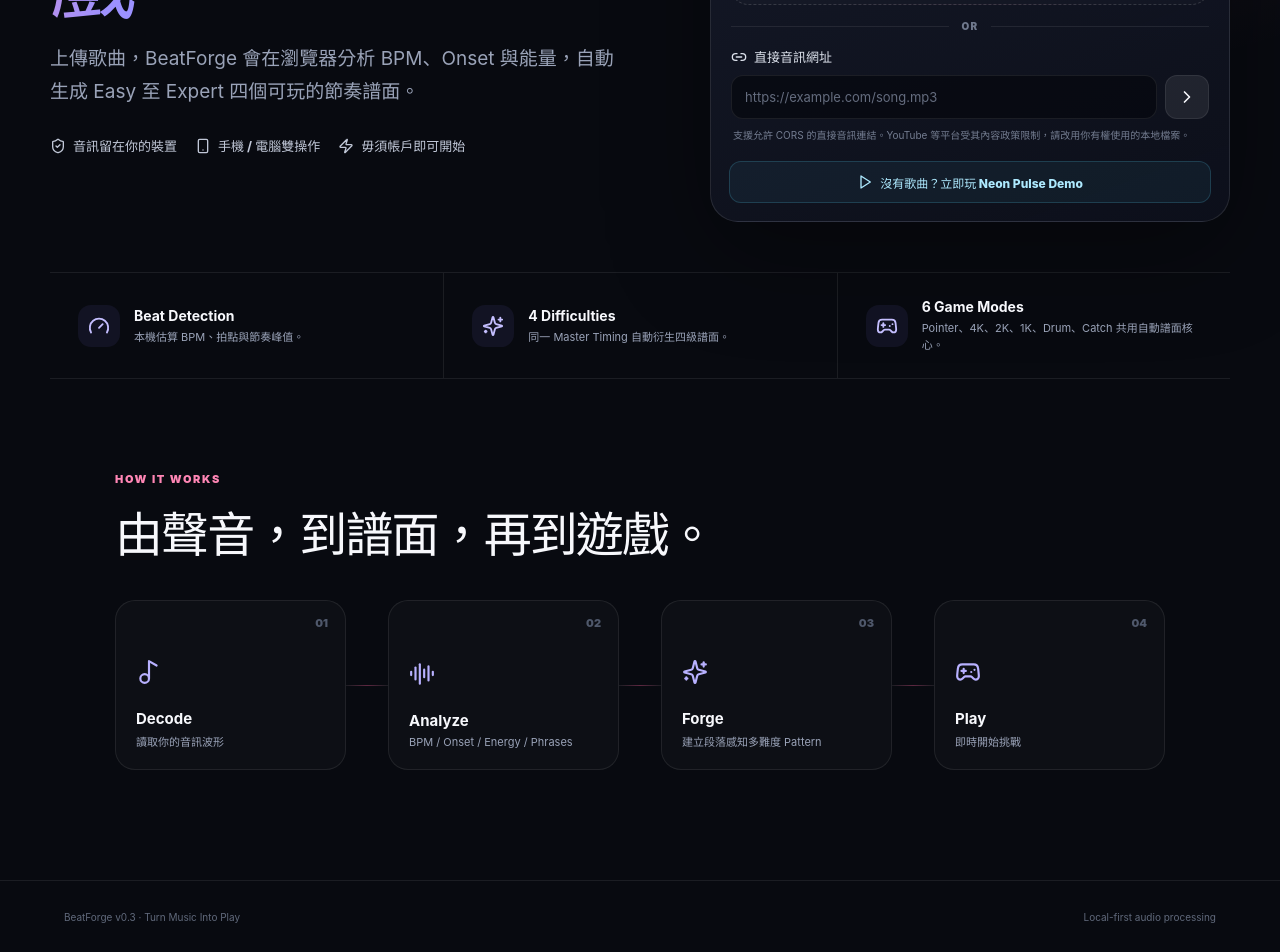
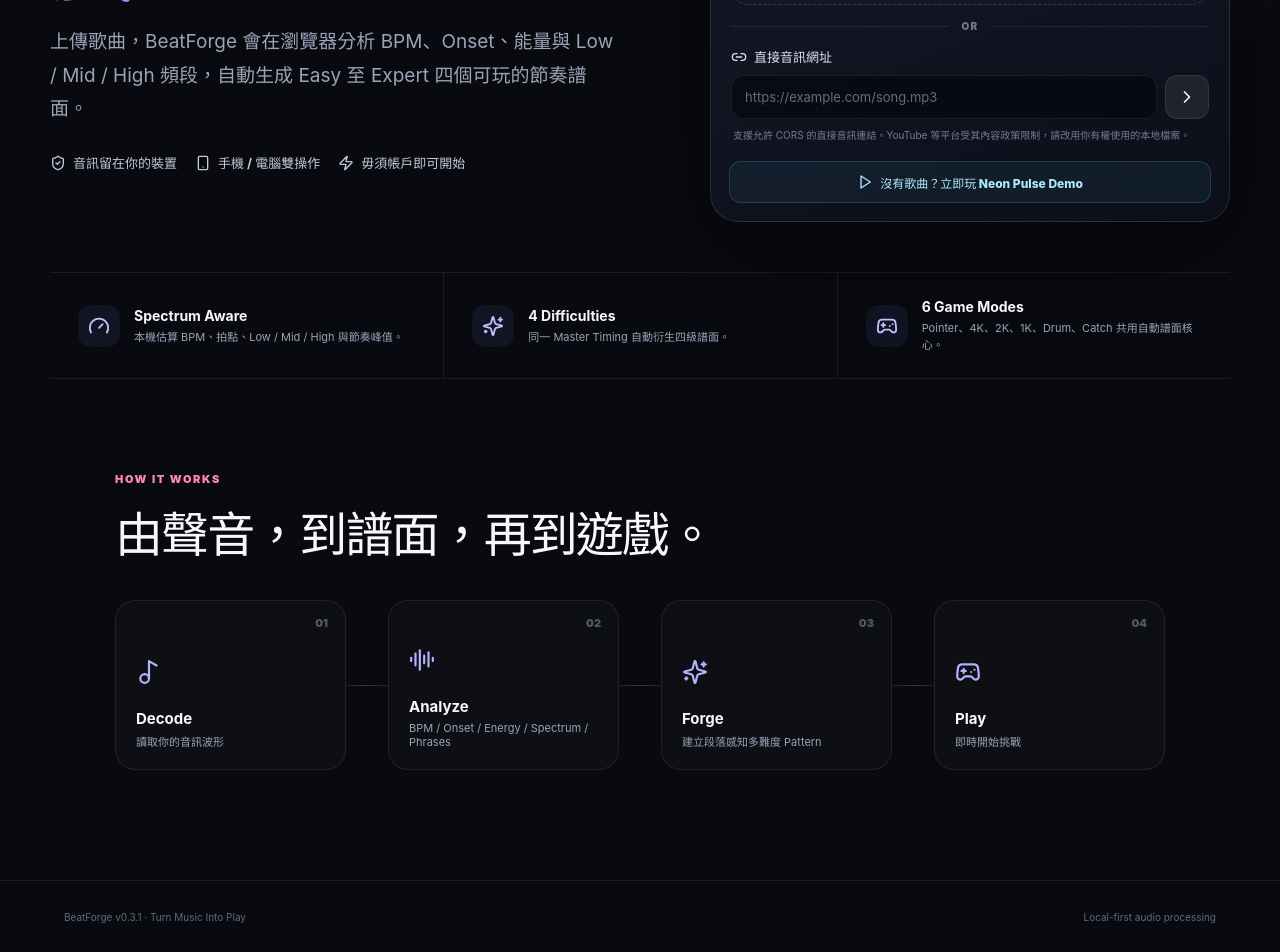
Before and after one commit to A24DC523/BeatForge, a React (Vite) app: page / in a window 1280 px wide. Shown: the part 531-1483 px from the top of the page. Built offline with nearby package versions, Linux system fonts and the light colour scheme.

Commit message:
docs: surface spectral analysis in v0.3.1 UI

```diff
--- a/src/App.tsx
+++ b/src/App.tsx
@@ -185,7 +185,7 @@
     try {
       await new Promise<void>((resolve) => requestAnimationFrame(() => resolve()));
       const decoded = await decodeAudioFile(file);
-      setAnalysisStep('正在追蹤 BPM 與節拍');
+      setAnalysisStep('正在分析 BPM、節拍與 Low / Mid / High 頻段');
       await new Promise<void>((resolve) => setTimeout(resolve, 80));
 
       const title = cleanTitle(file.name);
@@ -347,7 +347,7 @@
             <div className="hero-copy">
               <div className="pill"><Sparkles size={15} />AUTO BEATMAP ENGINE</div>
               <h1>你的音樂，<br /><span>即刻變成遊戲。</span></h1>
-              <p>上傳歌曲，BeatForge 會在瀏覽器分析 BPM、Onset 與能量，自動生成 Easy 至 Expert 四個可玩的節奏譜面。</p>
+              <p>上傳歌曲，BeatForge 會在瀏覽器分析 BPM、Onset、能量與 Low / Mid / High 頻段，自動生成 Easy 至 Expert 四個可玩的節奏譜面。</p>
               <div className="hero-points">
                 <span><ShieldCheck size={16} />音訊留在你的裝置</span>
                 <span><Smartphone size={16} />手機 / 電腦雙操作</span>
@@ -419,7 +419,7 @@
           <section className="feature-strip" aria-label="BeatForge 功能">
             <article>
               <span className="feature-icon"><Gauge size={22} /></span>
-              <div><strong>Beat Detection</strong><p>本機估算 BPM、拍點與節奏峰值。</p></div>
+              <div><strong>Spectrum Aware</strong><p>本機估算 BPM、拍點、Low / Mid / High 與節奏峰值。</p></div>
             </article>
             <article>
               <span className="feature-icon"><Sparkles size={22} /></span>
@@ -439,7 +439,7 @@
             <div className="pipeline">
               <div><span>01</span><Music2 size={26} /><strong>Decode</strong><p>讀取你的音訊波形</p></div>
               <i />
-              <div><span>02</span><AudioLines size={26} /><strong>Analyze</strong><p>BPM / Onset / Energy / Phrases</p></div>
+              <div><span>02</span><AudioLines size={26} /><strong>Analyze</strong><p>BPM / Onset / Energy / Spectrum / Phrases</p></div>
               <i />
               <div><span>03</span><Sparkles size={26} /><strong>Forge</strong><p>建立段落感知多難度 Pattern</p></div>
               <i />
@@ -580,7 +580,7 @@
       )}
 
       <footer className="footer">
-        <span>BeatForge v0.3 · Turn Music Into Play</span>
+        <span>BeatForge v0.3.1 · Turn Music Into Play</span>
         <span>Local-first audio processing</span>
       </footer>
 
```
